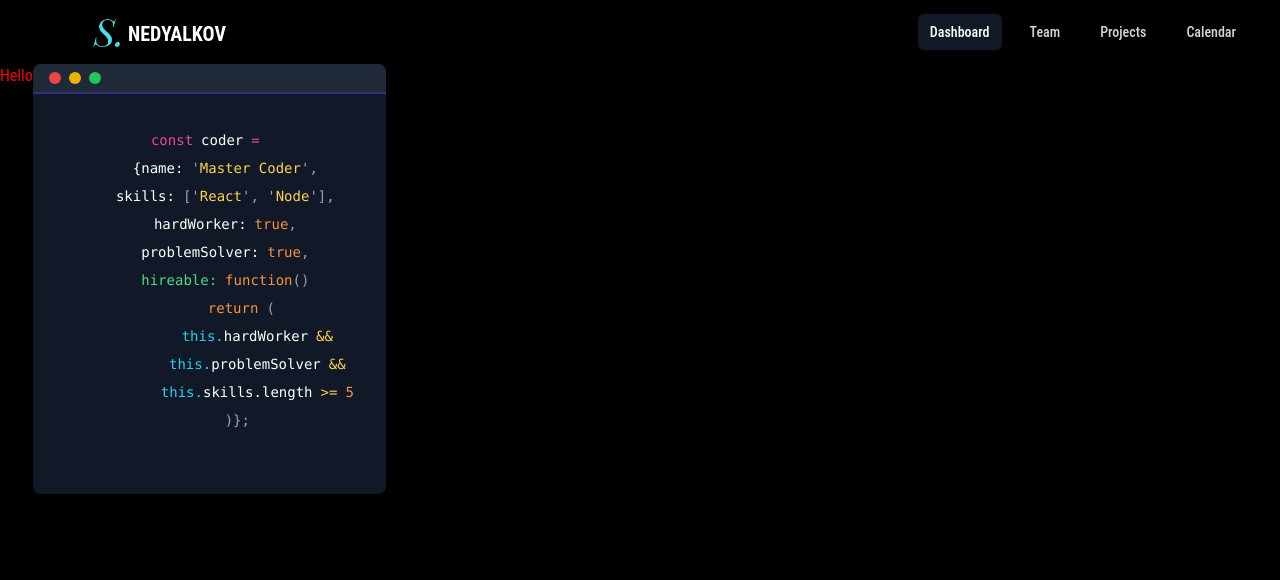
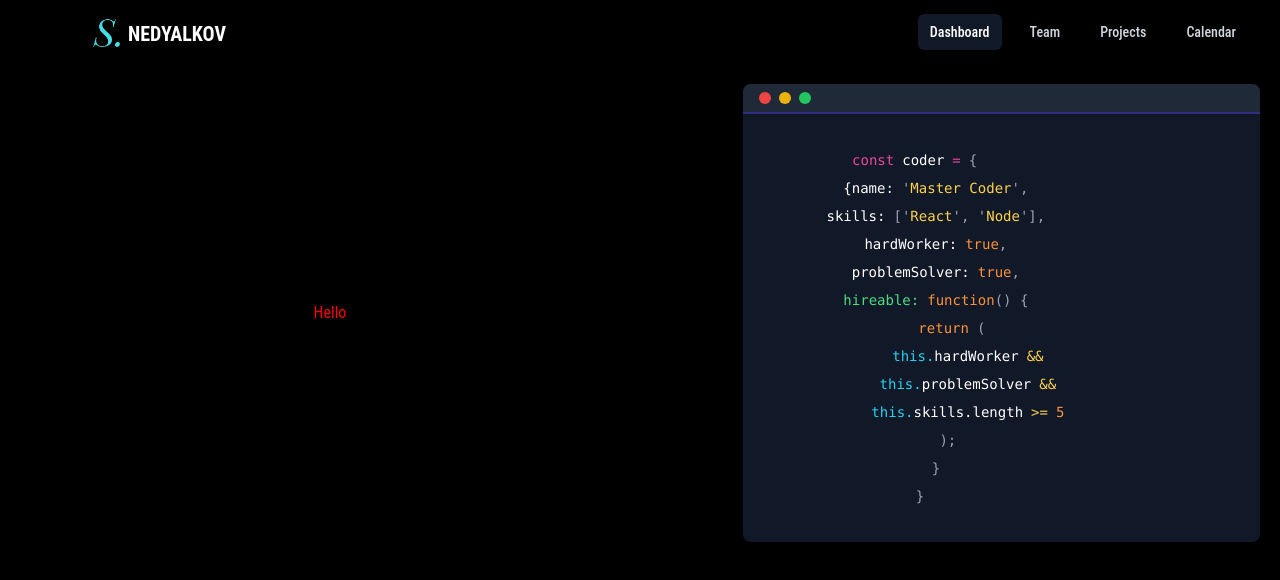
Before and after one commit to SimeonNedyalkov/my-site, a React (Vite) app in the folder my-site/: page / in a window 1280 px wide. Shown: the top 580 px of the page. Built offline with nearby package versions, Linux system fonts and the light colour scheme; a web font is replaced by a local one.

Commit message:
made a blinking cursor

```diff
--- a/my-site/src/components/Code.tsx
+++ b/my-site/src/components/Code.tsx
@@ -1,18 +1,19 @@
 export default function Code() {
   return (
-    <div className="codeContainer bg-gray-900 rounded-lg overflow-hidden shadow-lg max-w-md">
+    <div className="codeContainer bg-gray-900 rounded-lg overflow-hidden shadow-lg w-10/12">
       <div className="bg-gray-800 px-4 py-2 flex items-center">
         <div className="h-3 w-3 bg-red-500 rounded-full mr-2"></div>
         <div className="h-3 w-3 bg-yellow-500 rounded-full mr-2"></div>
         <div className="h-3 w-3 bg-green-500 rounded-full"></div>
       </div>
-      <div className="px-8 py-8 border-t-[2px] border-indigo-900 overflow-hidden">
+      <div className="px-8 py-8 border-t-[2px] border-indigo-900 overflow-hidden flex items-center">
         <code className="font-mono text-sm leading-loose">
           <div className="blink">
             <span className="text-pink-500 mr-2">const</span>
             <span className="text-white mr-2">coder</span>
             <span className="text-pink-500 mr-2">=</span>
-            <span className="text-gray-400"></span>
+            <span className="text-gray-400">{`{ `}</span>
+            <span className="cursor"></span>
           </div>
           <div>
             <span className="text-white ml-8 mr-2">{`{`}name:</span>
@@ -42,6 +43,7 @@ export default function Code() {
             <span className="text-green-400 ml-8 mr-2">hireable:</span>
             <span className="text-orange-400">function</span>
             <span className="text-gray-400">()</span>
+            <span className="text-gray-400">{` {`}</span>
           </div>
           <div>
             <span className="text-orange-400 ml-16 mr-2">return</span>
@@ -64,13 +66,13 @@ export default function Code() {
             <span className="text-orange-400">5</span>
           </div>
           <div>
-            <span className="text-gray-400 ml-16 mr-2">){`}`};</span>
+            <span className="text-gray-400 ml-16 mr-2">);</span>
           </div>
           <div>
-            <span className="text-gray-400 ml-8"></span>
+            <span className="text-gray-400 ml-8">{`}`}</span>
           </div>
           <div>
-            <span className="text-gray-400"></span>
+            <span className="text-gray-400">{`}`}</span>
           </div>
         </code>
       </div>
--- a/my-site/src/components/Home.tsx
+++ b/my-site/src/components/Home.tsx
@@ -3,8 +3,10 @@ import Code from "./Code";
 export default function Home() {
   return (
     <div className="homeContainer">
-      Hello
-      <Code></Code>
+      <span className="homeText">Hello</span>
+      <div className="homeCode">
+        <Code></Code>
+      </div>
     </div>
   );
 }
--- /dev/null
+++ b/my-site/src/styles/code.css
@@ -0,0 +1,17 @@
+.cursor {
+  display: inline-block;
+  width: 2px;
+  height: 1em;
+  background: white;
+  animation: blink 1s step-start infinite;
+}
+
+@keyframes blink {
+  0%,
+  100% {
+    opacity: 1;
+  }
+  50% {
+    opacity: 0;
+  }
+}
--- a/my-site/src/styles/home.css
+++ b/my-site/src/styles/home.css
@@ -2,4 +2,15 @@
   color: red;
   display: flex;
   flex-direction: row;
+  justify-content: center;
+  align-items: center;
+  margin: 20px 20px;
 }
+.homeText {
+  flex: 1;
+}
+.homeCode {
+  display: flex;
+  justify-content: flex-end;
+  flex: 1;
+}
--- a/my-site/src/styles/styles.css
+++ b/my-site/src/styles/styles.css
@@ -1,3 +1,4 @@
 @import url("./base.css");
 @import url("./home.css");
 @import url("./navigation.css");
+@import url("./code.css");
```
